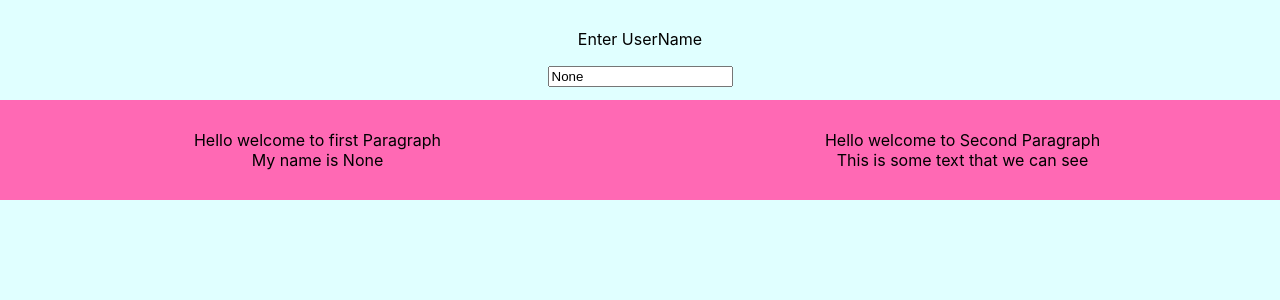
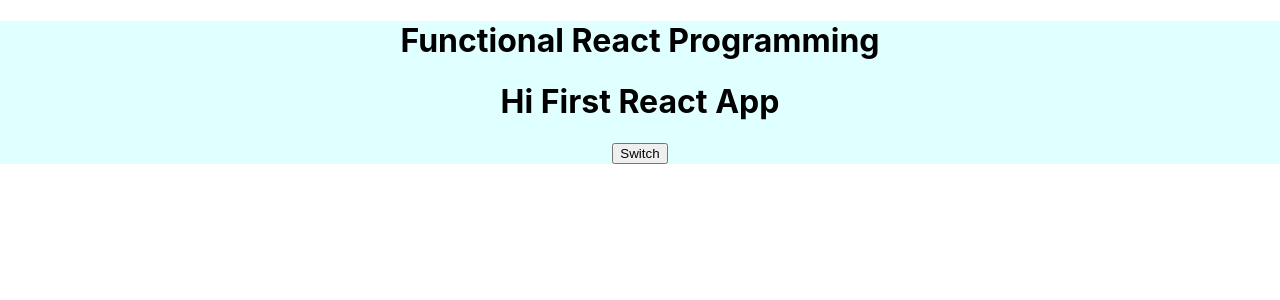
Before and after one commit to rrsrahul/WebDev, a React (Create React App) app in the folder React/Tutorials/practice/: page / in a window 1280 px wide. Shown: the top 300 px of the page. Built offline with nearby package versions, Linux system fonts and the light colour scheme.

Commit message:
Rendering Conditions Conditionally

```diff
--- a/React/Tutorials/practice/src/App.css
+++ b/React/Tutorials/practice/src/App.css
@@ -1,8 +1,6 @@
 .App {
   text-align: center;
   background-color:lightcyan;
-  height: 100vh;
-  display: grid;
-  grid-template-columns: auto;
-  grid-template-rows: 100px 100px;
+
+
 }
--- a/React/Tutorials/practice/src/App.js
+++ b/React/Tutorials/practice/src/App.js
@@ -1,11 +1,88 @@
 import React, { Component } from 'react';
-//import Person from './Person/Person';
-import UserInput from './UserInput/UserInput'
+import Person from './Person/Person';
+//import UserInput from './UserInput/UserInput'
 
 import './App.css';
-import UserOutput from './UserOutput/UserOutput';
+//import UserOutput from './UserOutput/UserOutput';
 
 
+
+
+class App extends Component
+{
+
+  state={
+    persons:[
+      {name:'Rahul',age:10},
+      {name:'Rrs',age:12},
+      {name:'Heisen',age:22}
+    ],
+    showPersons:false
+  }
+  switchNameHandler = (newName)=>
+  {
+      this.setState({
+        persons:[
+          {name:'Rahul',age:10},
+          {name:'Rrs',age:12},
+          {name:newName,age:22}
+        ]
+      });
+      //Setstate merges the arguement passed with the State, and does not discard other state values
+  }
+  nameChangedHandler = (event)=>
+  {
+    this.setState({
+      persons:[
+        {name:'Rahul',age:10},
+        {name:event.target.value,age:12},
+        {name:'Heisen',age:22}
+      ],
+
+    });
+  }
+  togglePersonsHandler = ()=>
+  {
+      const doesShow = this.setState.showPersons;
+      this.setState({showPersons:!doesShow});
+  }
+  render()
+  {
+    return (
+      <div className="App">
+         <h1>Functional React Programming</h1>
+        <h1>Hi First React App</h1>
+        <button onClick={this.togglePersonsHandler} >Switch</button>
+
+      {
+        this.state.showPersons ?
+          <div>
+                  <Person
+                  name={this.state.persons[0].name}
+                  age={this.state.persons[0].age}/>
+                  <Person
+                  name={this.state.persons[1].name}
+                  age={this.state.persons[1].age}
+                  changed={this.nameChangedHandler}
+                  click ={this.switchNameHandler.bind(this,'Heisenbergs')} />
+                  <Person
+                  name={this.state.persons[2].name}
+                  age={this.state.persons[2].age}/>
+
+            </div>: null
+      }
+
+
+      </div>
+    );
+
+
+  }
+
+}
+
+
+/*
 
 class App extends Component
 {
@@ -31,68 +108,6 @@ class App extends Component
     </div>
    )
   }
-}
-
-
-
-/*
-class App extends Component
-{
-
-  state={
-    persons:[
-      {name:'Rahul',age:10},
-      {name:'Rrs',age:12},
-      {name:'Heisen',age:22}
-    ]
-  }
-  switchNameHandler = (newName)=>
-  {
-      this.setState({
-        persons:[
-          {name:'Rahul',age:10},
-          {name:'Rrs',age:12},
-          {name:newName,age:22}
-        ]
-      });
-      //Setstate merges the arguement passed with the State, and does not discard other state values
-  }
-  nameChangedHandler = (event)=>
-  {
-    this.setState({
-      persons:[
-        {name:'Rahul',age:10},
-        {name:event.target.value,age:12},
-        {name:'Heisen',age:22}
-      ]
-    });
-  }
-
-  render()
-  {
-    return (
-      <div className="App">
-         <h1>Functional React Programming</h1>
-        <h1>Hi First React App</h1>
-        <button onClick={() => this.switchNameHandler('HeisenbergswithArrowF')} >Switch</button>
-        <Person
-        name={this.state.persons[0].name}
-        age={this.state.persons[0].age}/>
-        <Person
-        name={this.state.persons[1].name}
-        age={this.state.persons[1].age}
-        changed={this.nameChangedHandler}
-        click ={this.switchNameHandler.bind(this,'Heisenbergs')} />
-        <Person
-        name={this.state.persons[2].name}
-        age={this.state.persons[2].age}/>
-
-      </div>
-    );
-
-
-  }
-
 }
 */
 /*
```
